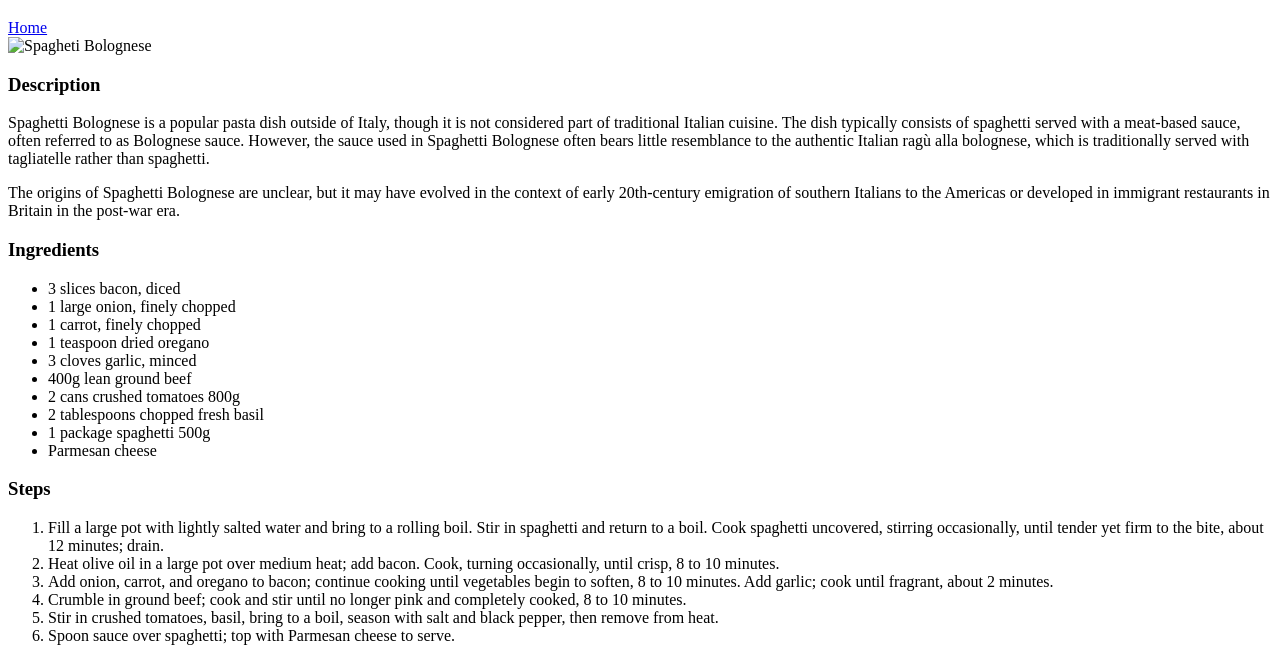
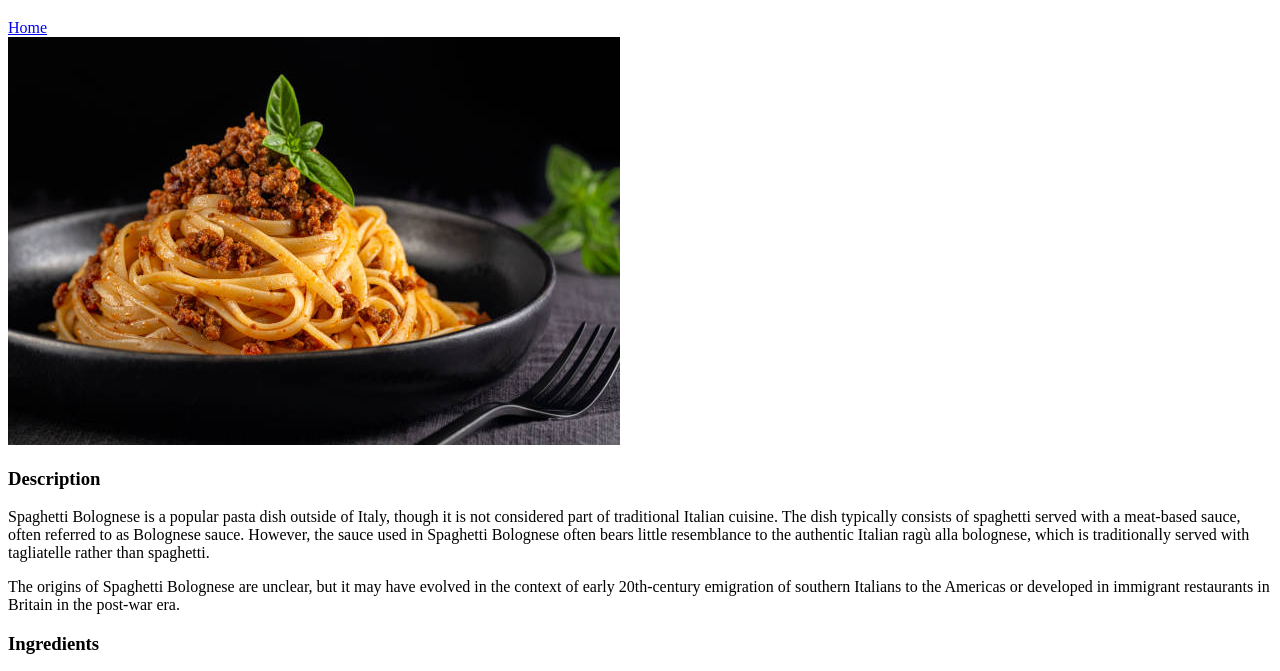
Before and after one commit to angelo-111/odin-recipes, a plain HTML site: page recipes/spagheti-bolognese.html in a window 1280 px wide. Shown: the part 61-732 px from the top of the page. Drawn offline with Linux system fonts and the light colour scheme; the site is published under a folder, as on GitHub Pages, so addresses that start at the root find nothing.

Commit message:
fix images not loading

```diff
--- a/recipes/spagheti-bolognese.html
+++ b/recipes/spagheti-bolognese.html
@@ -8,7 +8,7 @@
 <body>
     <h1>Spagheti Bolognese</h1>
     <a href="../index.html">Home</a><br>
-    <img src="/images/spagheti-bolognese.jpg" alt="Spagheti Bolognese">
+    <img src="../images/spagheti-bolognese.jpg" alt="Spagheti Bolognese">
     <h3>Description</h3>
     <p>Spaghetti Bolognese is a popular pasta dish outside of Italy, though it is not considered part of traditional Italian cuisine. The dish typically consists of spaghetti served with a meat-based sauce, often referred to as Bolognese sauce. However, the sauce used in Spaghetti Bolognese often bears little resemblance to the authentic Italian ragù alla bolognese, which is traditionally served with tagliatelle rather than spaghetti.</p>
     <p>The origins of Spaghetti Bolognese are unclear, but it may have evolved in the context of early 20th-century emigration of southern Italians to the Americas or developed in immigrant restaurants in Britain in the post-war era.</p>
```
Also changed, not shown: recipes/stuffed-peppers.html (+1 -1 lines).
